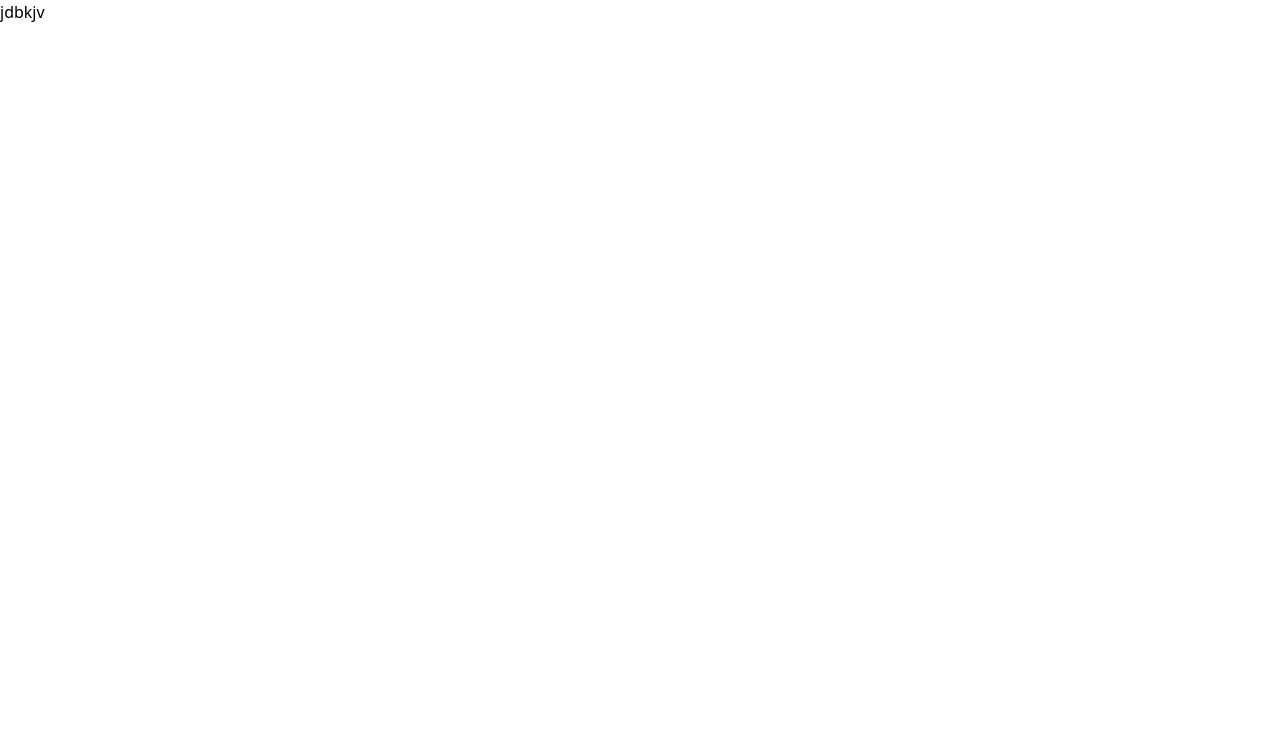
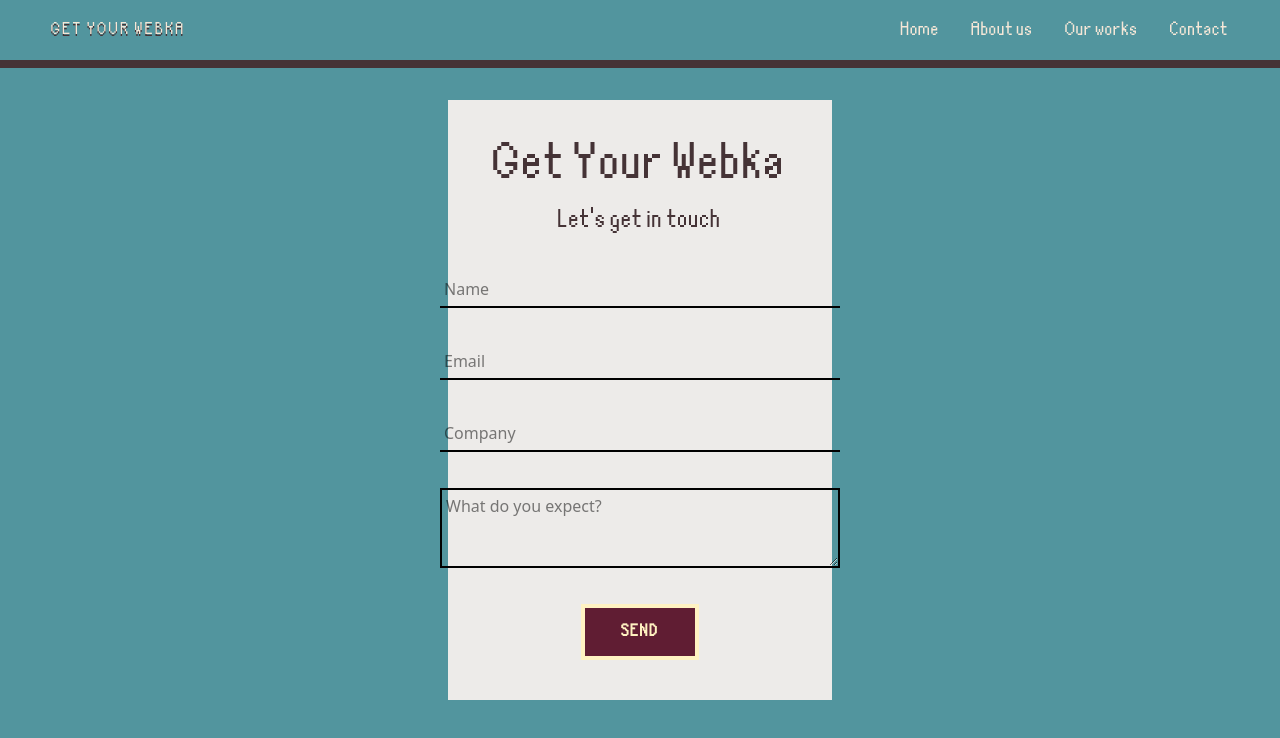
Before and after one commit to Ilona301/webka, a React (Vite) app: page /getWebka in a window 1280 px wide. Shown: the top 738 px of the page. Built offline with nearby package versions, Linux system fonts and the light colour scheme.

Commit message:
Get webka

```diff
--- a/src/App.jsx
+++ b/src/App.jsx
@@ -22,7 +22,12 @@ function App() {
                     </>
                 } />
 
-                <Route path="/getWebka" element={<GetYourWebka />} />
+                <Route path="/getWebka" element={
+                    <>
+                        <Header />
+                        <GetYourWebka />
+                    </>}
+                    />
 
                 <Route path="/contact" element={
                     <>
--- a/src/components/GetYourWebka.jsx
+++ b/src/components/GetYourWebka.jsx
@@ -1,10 +1,38 @@
-import React from 'react';
+import React, {useRef} from 'react';
 
 const GetYourWebka = () => {
+   const audioRef = useRef(null);
+
+    const playSound = () => {
+        if (audioRef.current) {
+            audioRef.current.currentTime = 0;
+            audioRef.current.play();
+        }
+    };
     return (
-        <div>
-            jdbkjv
-        </div>
+        <>
+
+            <div className="flex justify-center items-center w-full h-[100vh] bg-[#52959e]  ">
+                <form className="w-[30%] h-[75vh]  bg-[#edebe9] p-5 flex flex-col gap-9 items-center justify-center" >
+                    <p className="flex justify-center items-center flex-col gap-4">
+                        <span className="text-5xl font-[Retropix] text-[#453336]" >Get Your Webka</span>
+                        <span className="text-2xl font-[Retropix] text-[#453336]">Let's get in touch</span>
+                    </p>
+                    <input placeholder="Name" type="text" className="h-9 w-100 border-b-2 p-1"/>
+                    <input placeholder="Email" type="email" className="h-9 w-100 border-b-2 p-1"/>
+                    <input placeholder="Company" type="text" className="h-9 w-100 border-b-2 p-1"/>
+                    <textarea placeholder="What do you expect?" className="h-20 w-100 p-1 border-2 "></textarea>
+
+                    <button onClick={playSound}
+                        type="submit" className="font-[Retropix] relative px-4 sm:px-9 py-3 bg-[#601d33] border-4 border-[#fff2c2]  text-[#fff2c2] text-sm sm:text-base font-bold uppercase tracking-wider
+                before:content-[''] before:absolute before:inset-0 before:translate-x-[4px] before:translate-y-[4px] before:bg-[#bfa48b] before:-z-10
+                hover:before:bg-[#f9d56e] hover:bg-[#fff2c2] hover:text-[#601d33] hover:border-[#601d33]
+                active:translate-x-[4px] active:translate-y-[4px] active:before:translate-x-0 active:before:translate-y-0
+                transition-all duration-150 ease-out">Send</button>
+
+                </form>
+            </div>
+        </>
     );
 };
 
--- a/src/components/MainSection.jsx
+++ b/src/components/MainSection.jsx
@@ -13,7 +13,7 @@ const MainSection = () => {
     };
     const handleClick = () => {
         playSound(); // run your sound function
-        window.open("/getWebka", "_blank");// go to the route
+        navigate("/getWebka");// go to the route
     };
     return (
         <div className="relative">
```
